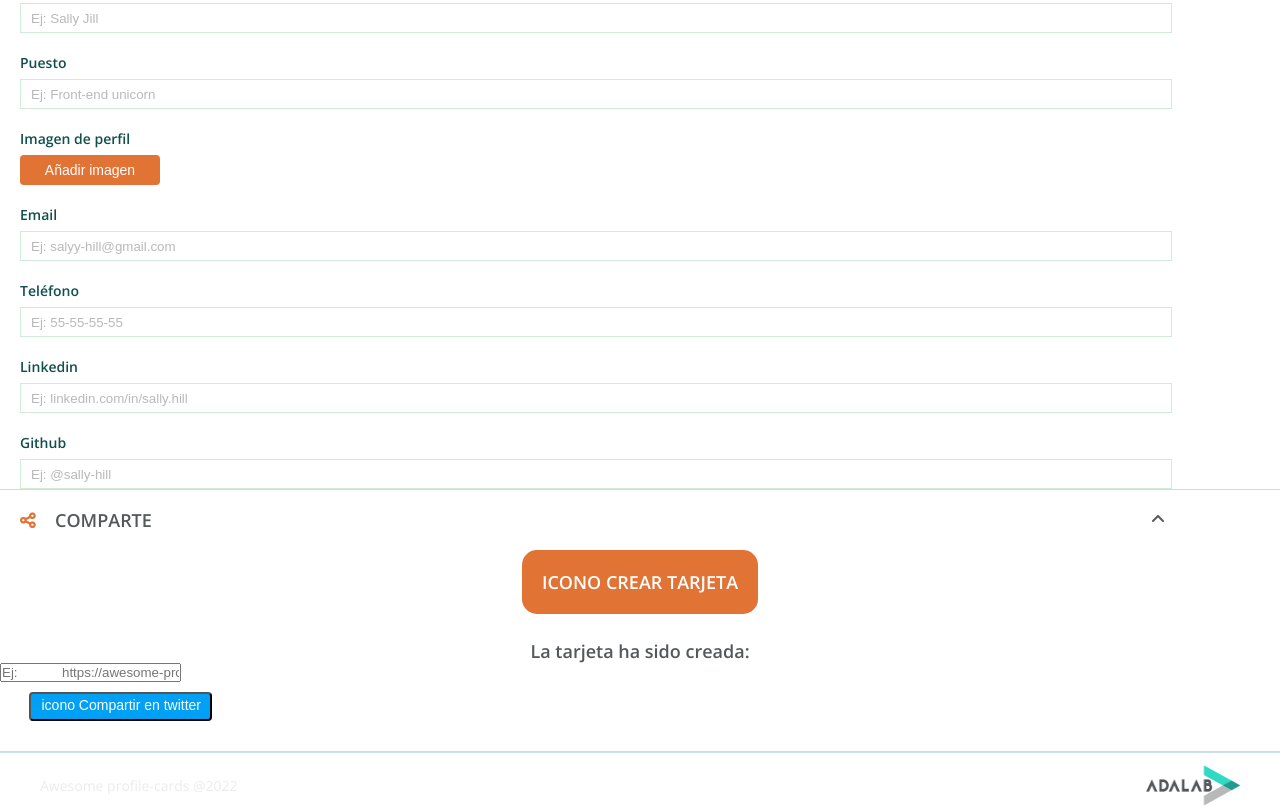
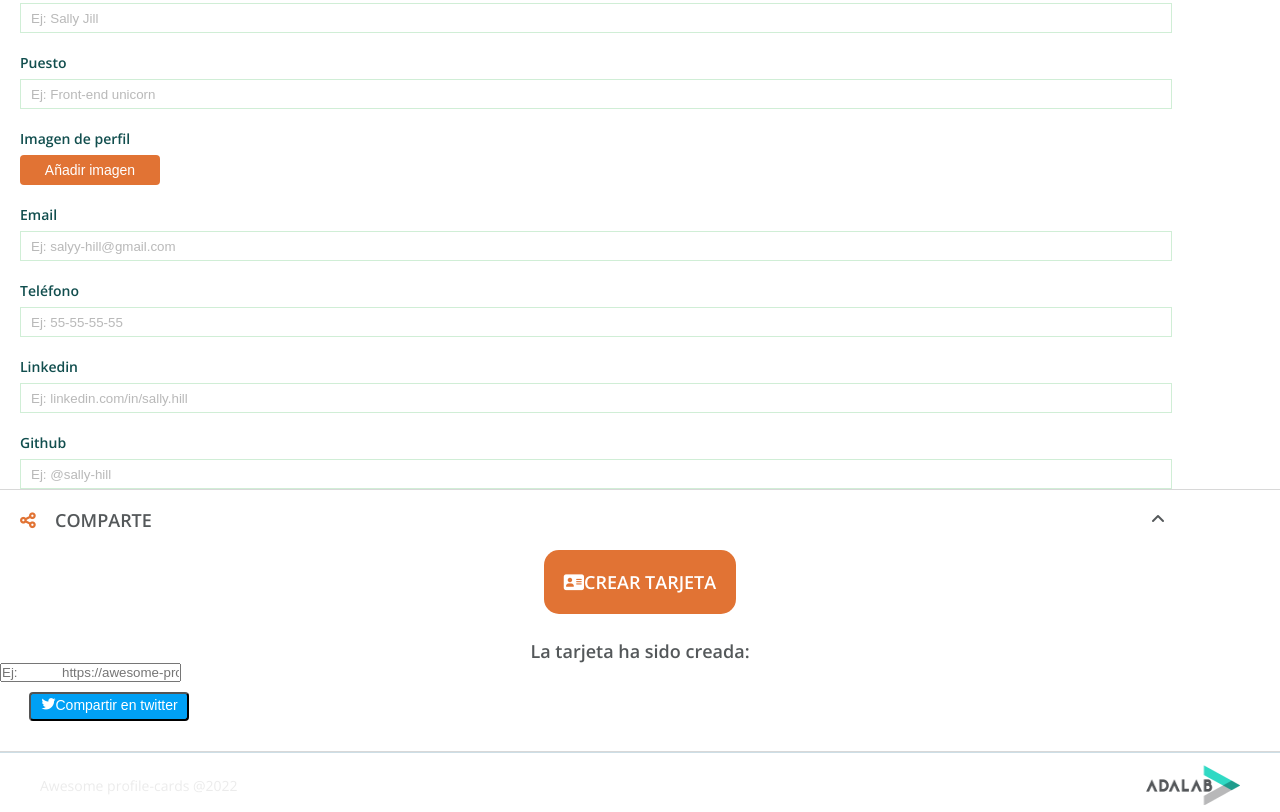
Before and after one commit to Adalab/project-promo-p-module-2-team-1, a website: page docs/create.html in a window 1280 px wide. Shown: the part 880-1692 px from the top of the page. Drawn offline with nearby package versions, Linux system fonts and the light colour scheme.

Commit message:
put icons share

```diff
--- a/docs/create.html
+++ b/docs/create.html
@@ -163,7 +163,7 @@
           </legend>
 
           <div>
-            <button class="button">icono Crear tarjeta</button>
+            <button class="button"><i class="fa-solid fa-address-card"></i>Crear tarjeta</button>
           </div>
 
           <div class="card">
@@ -174,7 +174,7 @@
           </div>
 
           <div>
-            <button class="button2">icono Compartir en twitter</button>
+            <button class="button2"><i class="fa-brands fa-twitter"></i> Compartir en twitter</button>
           </div>
         </fieldset>
       </form>
```
Also changed, not shown: src/html/partials/form-share.html (+2 -2 lines), src/scss/layout/_form-share.scss (+0 -60 lines), src/scss/pages/_index.scss (+0 -25 lines).
